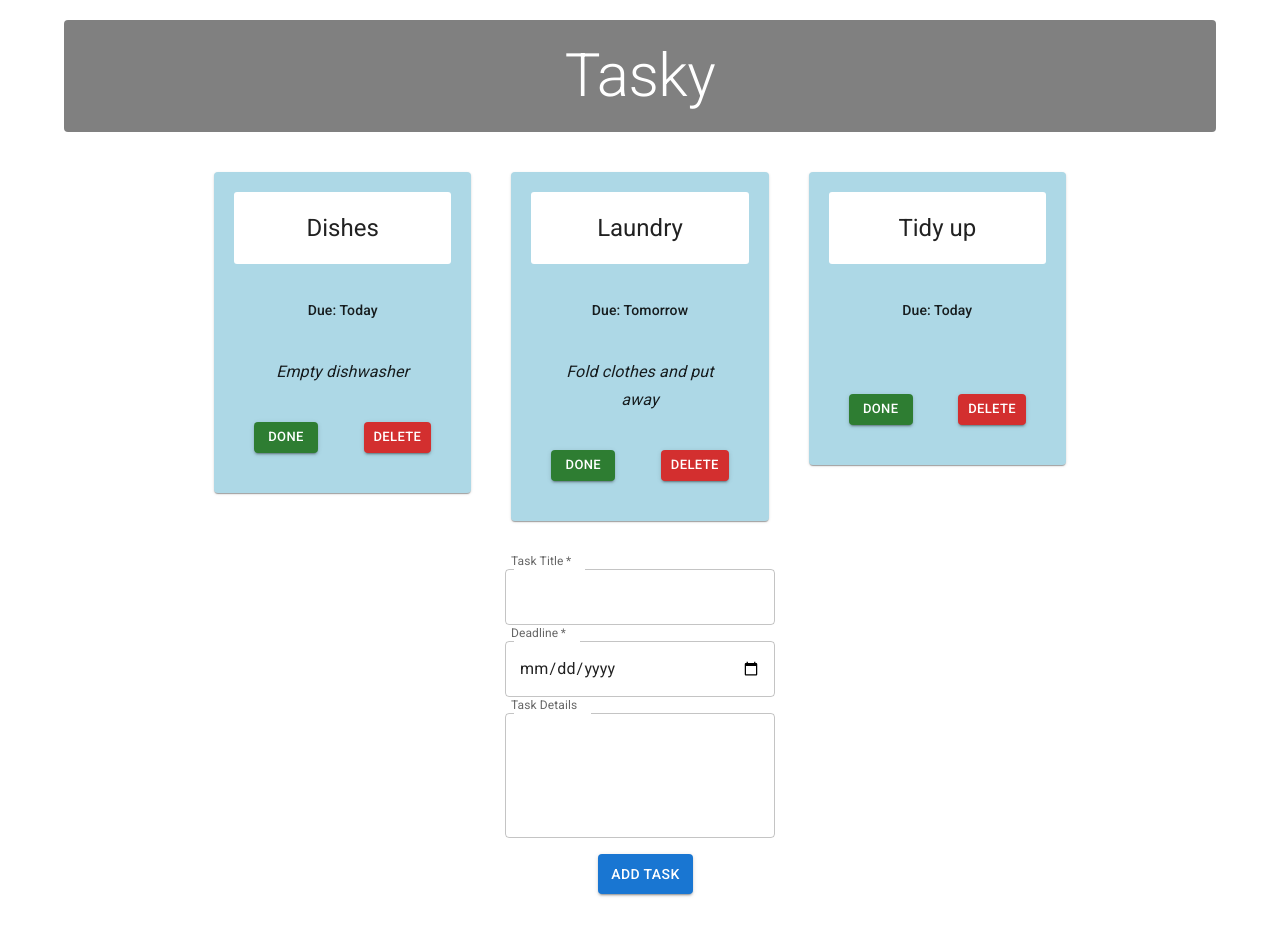
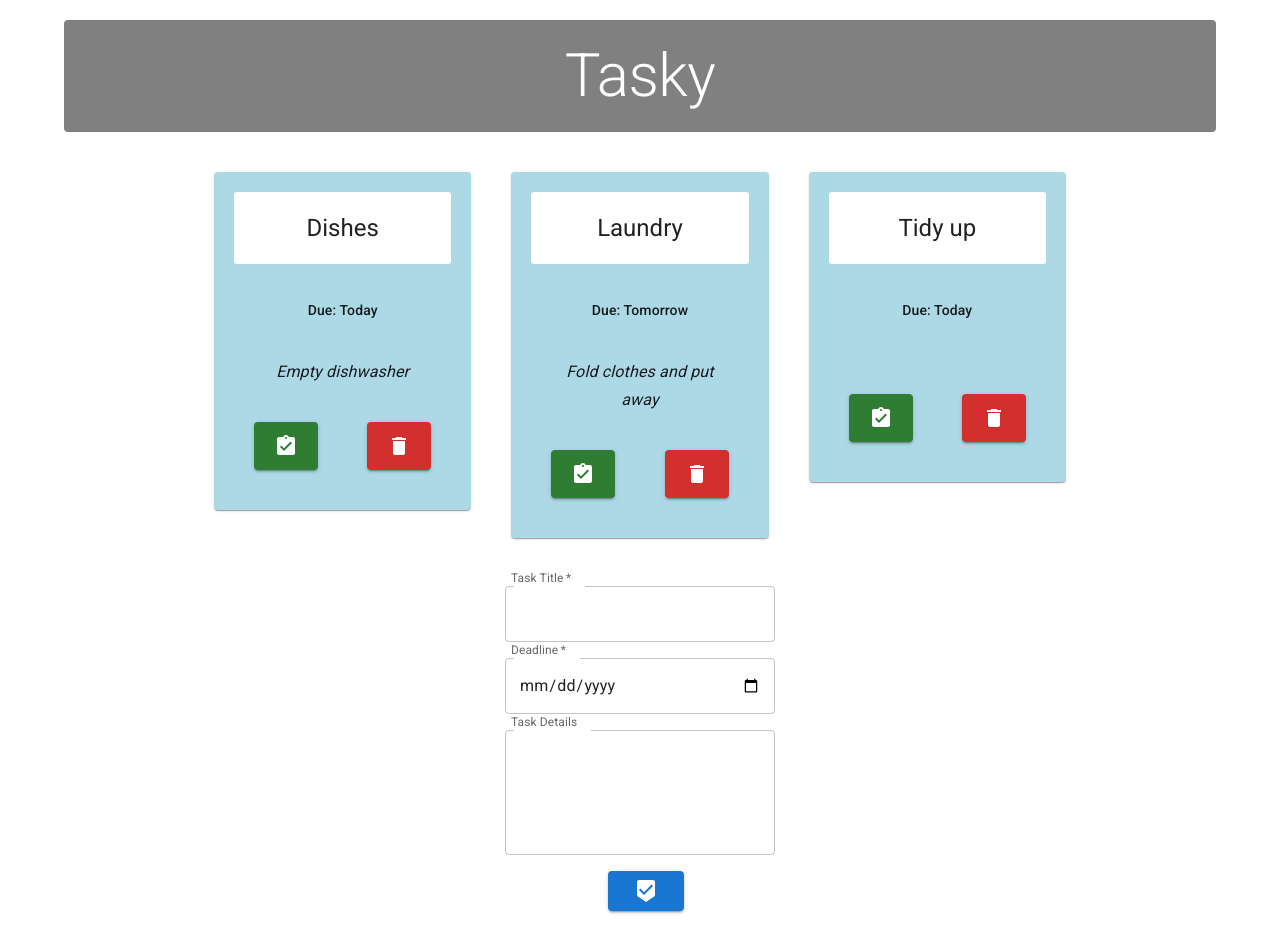
Before and after one commit to thava-51/react-basics-labs, a React (Vite) app in the folder rbasics/: page / in a window 1280 px wide. Built offline with nearby package versions, Linux system fonts and the light colour scheme.

Commit message:
Tasky Lab 3 Exercise

```diff
--- a/rbasics/src/components/Form.jsx
+++ b/rbasics/src/components/Form.jsx
@@ -1,6 +1,7 @@
 import Box from '@mui/material/Box';
 import TextField from '@mui/material/TextField';
 import Button from '@mui/material/Button';
+import BeenhereIcon from '@mui/icons-material/Beenhere';
 
 function AddTaskForm(props){
   return (
@@ -60,7 +61,7 @@ function AddTaskForm(props){
             alignContent: "center"
           }}
         >
-          Add Task
+          <BeenhereIcon/>
         </Button>
       </div>
     </Box>
--- a/rbasics/src/components/Task.jsx
+++ b/rbasics/src/components/Task.jsx
@@ -6,6 +6,10 @@ import CardContent from '@mui/material/CardContent';
 import CardHeader from '@mui/material/CardHeader';
 import Grid from '@mui/material/Grid';
 import Typography from '@mui/material/Typography';
+import DeleteIcon from '@mui/icons-material/Delete';
+import AssignmentTurnedIn from '@mui/icons-material/AssignmentTurnedIn';
+import Tooltip from '@mui/material/Tooltip';
+import IconButton from '@mui/material/IconButton';
 
 function Task(props){
     return (
@@ -75,7 +79,13 @@ function Task(props){
                     color="success"
                     onClick={props.markDone}
                 >
-                    Done
+                    <Tooltip title="Mark as done">
+                        <IconButton>
+                            <AssignmentTurnedIn
+                                sx={{ color: 'white'}}
+                            />
+                        </IconButton>
+                    </Tooltip>
                 </Button>
                 <Button
                     variant="contained"
@@ -83,7 +93,14 @@ function Task(props){
                     color="error"
                     onClick={props.deleteTask}
                 >
-                    Delete
+                    <Tooltip title="Delete task">
+                        <IconButton
+                                sx={{ color: 'white'}}
+                        >
+                            <DeleteIcon/>
+                        </IconButton>
+                    </Tooltip>
+
                 </Button>
             </CardActions>
         </Card>
```
